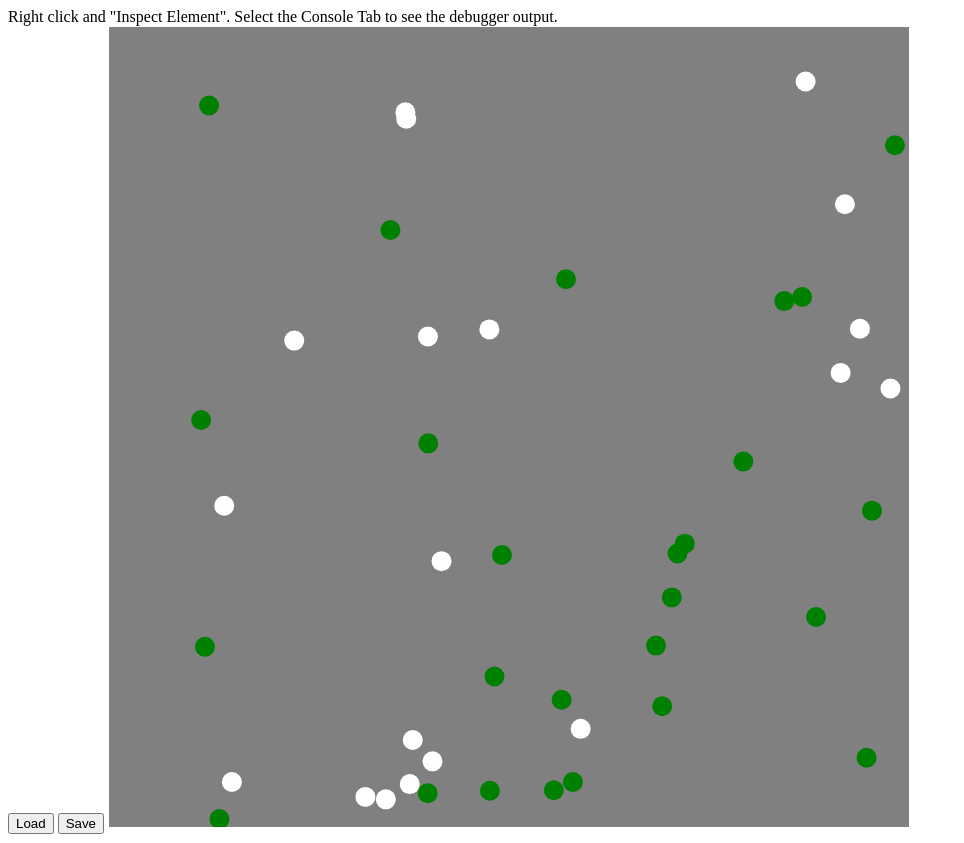
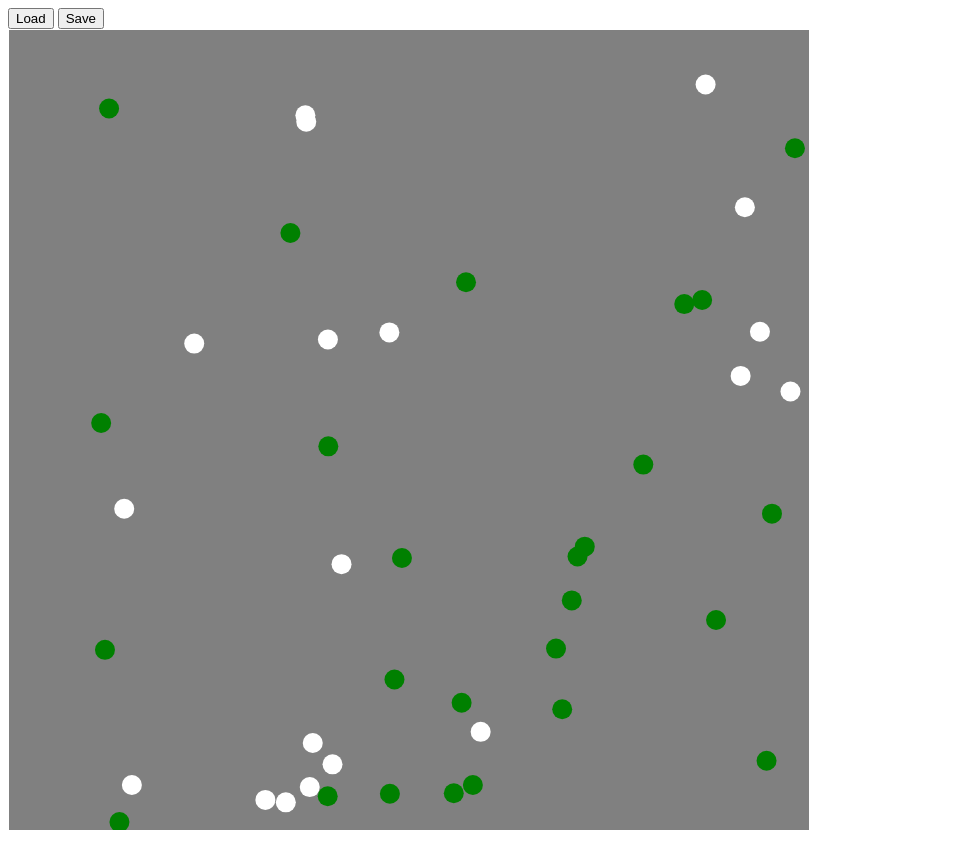
Before and after one commit to ahanag22/gamedatabase, a plain HTML site: page index.html in a window 1280 px wide. Shown: the whole page, without its empty margins (0-964 px from the left). Drawn offline with Linux system fonts and the light colour scheme.

Commit message:
Making load and save button visible

```diff
--- a/index.html
+++ b/index.html
@@ -1,4 +1,3 @@
-
 <!DOCTYPE html>
 <html>
 <head>
@@ -10,10 +9,9 @@
     <script type="text/javascript" src="./main.js"></script>
 </head>
 <body>
-    <div>Right click and "Inspect Element".  Select the Console Tab to see the debugger output.</div>
-	<input type="button" id="btnLoad" value="Load" onclick="onLoadGame();" />
+    <input type="button" id="btnLoad" value="Load" onclick="onLoadGame();" />
 	<input type="button" id="btnSave" value="Save" onclick="onSaveGame();" />
-
+	<br/>
     <canvas id="gameWorld" width="800" height="800" style="border: 1px solid white; background: grey"></canvas>
 </body>
 </html>
```
